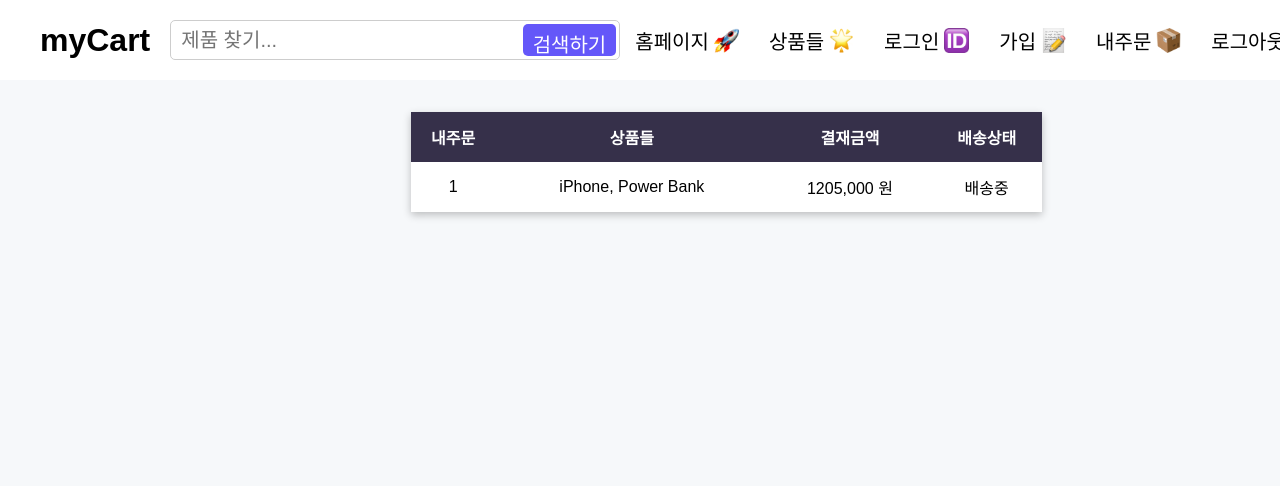
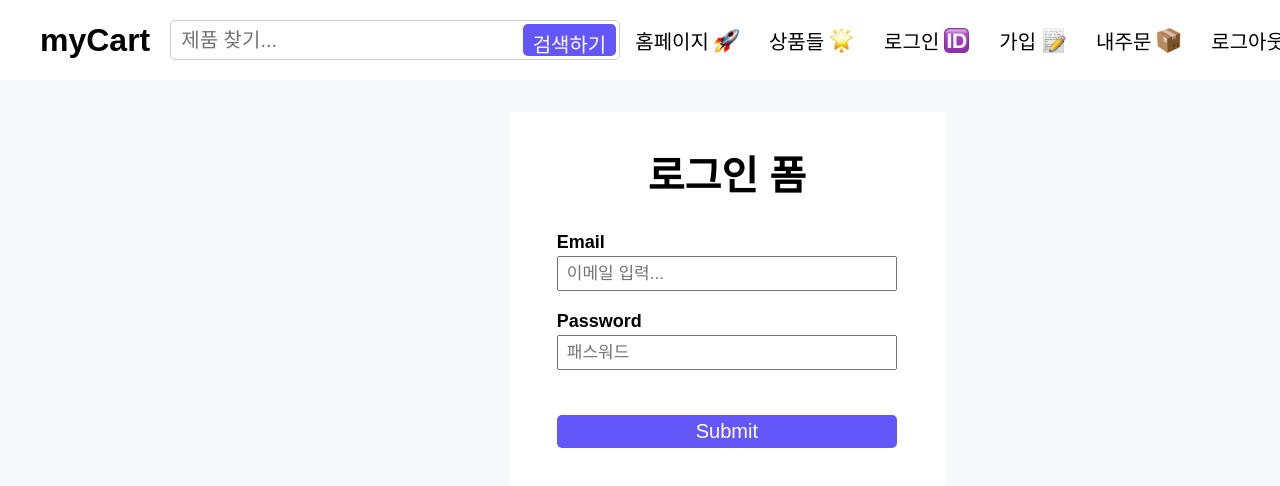
Before and after one commit to HRok2024/myCart, a React (Vite) app: page / in a window 1280 px wide. Shown: the top 486 px of the page. Built offline with nearby package versions, Linux system fonts and the light colour scheme; a web font is replaced by a local one.

Commit message:
로그인 useState

```diff
--- a/src/App.jsx
+++ b/src/App.jsx
@@ -1,4 +1,5 @@
 import "./App.css";
+import LoginPage from "./components/Authentication/LoginPage";
 import CartPage from "./components/Cart/CartPage";
 import HomePage from "./components/Home/HomePage";
 import MyOrderPage from "./components/MyOrder/MyOrderPage";
@@ -15,7 +16,8 @@
         {/* <ProductsPage /> */}
         {/* <SingleProductPage /> */}
         {/* <CartPage /> */}
-        <MyOrderPage />
+        {/* <MyOrderPage /> */}
+        <LoginPage />
       </main>
     </div>
   );
--- /dev/null
+++ b/src/components/Authentication/LoginPage.css
@@ -0,0 +1,46 @@
+.form_page {
+  justify-content: center;
+}
+
+.authentication_form {
+  width: 30%;
+  padding: 32px 48px;
+  margin-top: 32px;
+  background-color: #fff;
+}
+
+.authentication_form h2 {
+  font-size: 40px;
+  margin-bottom: 30px;
+  text-align: center;
+}
+
+.form_inputs div {
+  display: flex;
+  flex-direction: column;
+  margin-bottom: 20px;
+}
+
+.form_inputs label {
+  font-size: 18px;
+  font-weight: 600;
+  margin-bottom: 3px;
+}
+
+.form_text_input {
+  height: 35px;
+  padding: 0 8px;
+  font-size: 17px;
+  font-weight: 500;
+  outline: none;
+}
+
+.form_submit {
+  height: 40px;
+  width: 100%;
+  margin: 25px 0 10px;
+}
+
+.form_error {
+  color: red;
+}
--- /dev/null
+++ b/src/components/Authentication/LoginPage.jsx
@@ -0,0 +1,67 @@
+import React, { useRef, useState } from "react";
+import "./LoginPage.css";
+
+const LoginPage = () => {
+  // const passwordRef = useRef(null);
+  const [user, setUser] = useState({
+    email: "",
+    password: "",
+  });
+
+  const handleSubmit = (e) => {
+    e.preventDefault();
+    console.log(user);
+    setUser({ email: "", password: "" });
+  };
+  return (
+    <section className="align_center form_page">
+      {/* 버튼 태그가 아니라 form에 onSubmit을 해줘야한다 */}
+      <form onSubmit={handleSubmit} className="authentication_form">
+        <h2>로그인 폼</h2>
+        <div className="form_inputs">
+          <div>
+            <label htmlFor="email">Email</label>
+            <input
+              type="email"
+              id="email"
+              className="form_text_input"
+              placeholder="이메일 입력..."
+              onChange={(e) => setUser({ ...user, email: e.target.value })}
+              value={user.email}
+            />
+          </div>
+          <div>
+            <label htmlFor="password">Password</label>
+            <input
+              type="password"
+              // ref={passwordRef}
+              id="password"
+              className="form_text_input"
+              placeholder="패스워드"
+              onChange={(e) => setUser({ ...user, password: e.target.value })}
+              value={user.password}
+            />
+            {/* <button
+              type="button"
+              onClick={() => (passwordRef.current.type = "password")}
+            >
+              비밀번호 숨기기
+            </button>
+            <button
+              type="button"
+              onClick={() => (passwordRef.current.type = "text")}
+            >
+              비밀번호 보이게
+            </button> */}
+          </div>
+
+          <button type="submit" className="search_button form_submit">
+            Submit
+          </button>
+        </div>
+      </form>
+    </section>
+  );
+};
+
+export default LoginPage;
```
